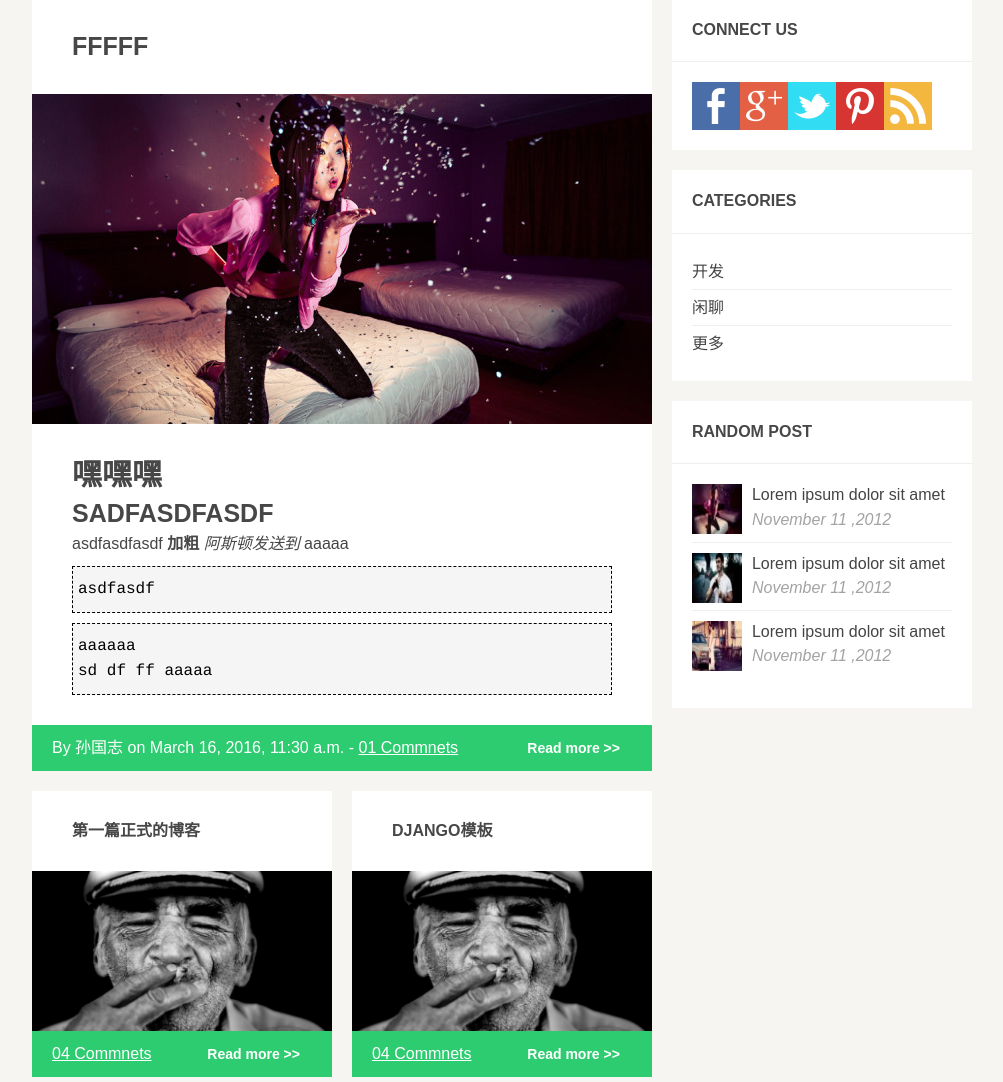
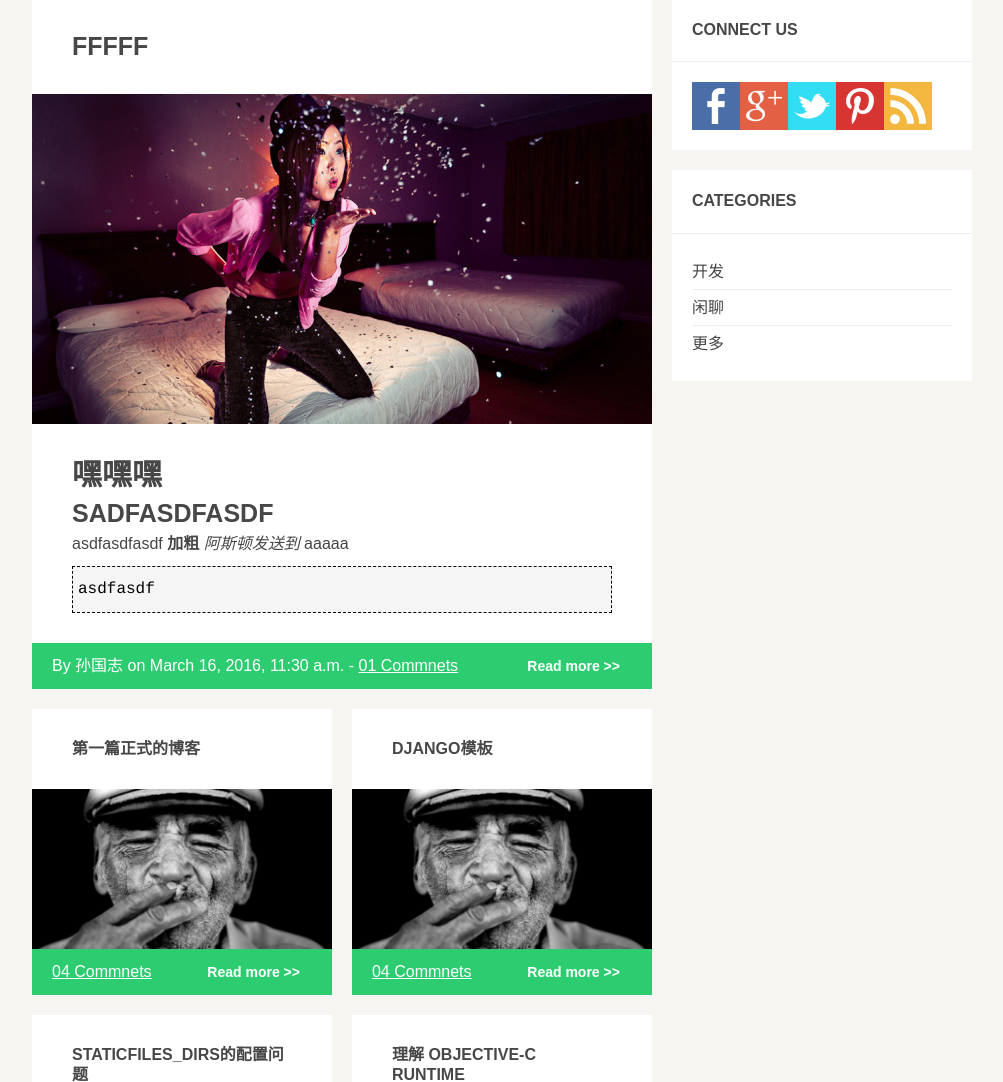
Before and after one commit to Grozy/SNGBlog, a Django app: page / in a window 1280 px wide. Shown: the part 121-1203 px from the top of the page, without its empty margins (138-1141 px from the left). Run offline with Django 3.2, Linux system fonts and the light colour scheme; data comes from the database, SQL or seed files in the repository.

Commit message:
修改html

```diff
--- a/blog/install.txt
+++ b/blog/install.txt
@@ -1,2 +1,3 @@
-sudo pip install django-markdown
-sudo pip install markdown
+sudo pip install django-markdown    admin管理页支持markdown
+sudo pip install markdown           html解析markdown
+sudo pip install pygments
--- a/blog/sblog/views.py
+++ b/blog/sblog/views.py
@@ -6,7 +6,7 @@ from markdown import markdown
 def blog_list(request):
     blogs = Article.objects.all().order_by('-publish_time')
     for post in blogs:
-        post.content = markdown(post.content)
+        post.content = markdown(post.content, extensions=['markdown.extensions.extra'])
 
     classifications = Classification.objects.all()
     number_of_blogs = len(blogs)
--- a/blog/templates/index.html
+++ b/blog/templates/index.html
@@ -74,12 +74,6 @@
 								<img src="static/images/img1.jpg"/>
 								<div class="content">
 									{{ newest.content|safe }}
-									<code>aaaaaa<br>
-										sd
-										df
-										ff
-
-										aaaaa</code>
 								</div>
 								<div class="extra">
 									<div class="info">By {{ newest.author.name }} on {{ newest.update_time }} - <a href="#">01 Commnets</a></div>
@@ -146,7 +140,7 @@
 							</ul>
 						</div>
 					</div>
-					<div class="box">
+					<!--<div class="box">
 						<div class="heading"><h4 class="title">Random Post</h4></div>
 						<div class="content">
 							<div class="post">
@@ -165,7 +159,7 @@
 								<p>November 11 ,2012</p>
 							</div>
 						</div>
-					</div>
+					</div>-->
 				</div>
 			</div>
 		</div>
```
Also changed, not shown: 1 other file.
